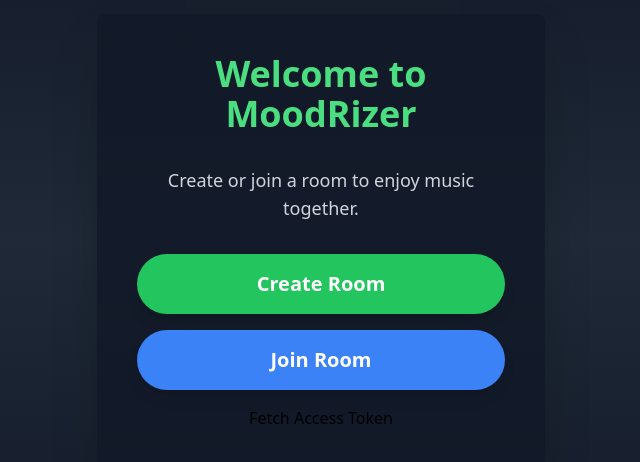
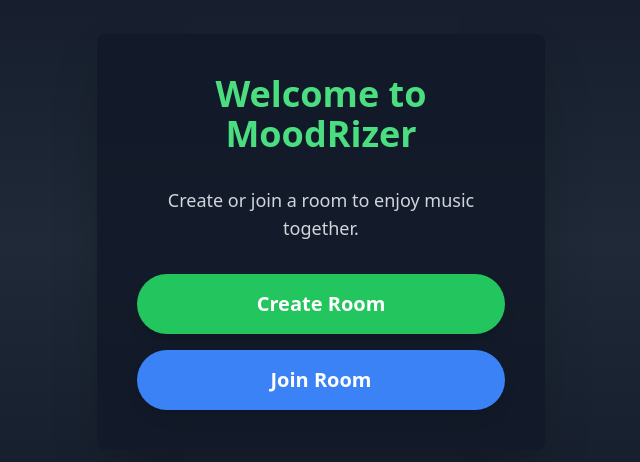
Before and after one commit to amandeepta/MoodRizer, a React (Vite) app in the folder client/: page /main in a window 1280 px wide. Shown: the part 158-620 px from the top of the page, without its empty margins (319-959 px from the left). Built offline with nearby package versions, Linux system fonts and the light colour scheme; no server answers.

Commit message:
Update MainPage component to remove fetch request to /access/token

```diff
--- a/client/src/components/Pages/MainPage.jsx
+++ b/client/src/components/Pages/MainPage.jsx
@@ -1,14 +1,24 @@
-import { useEffect } from 'react';
+import { useEffect, useState } from 'react';
 import { useNavigate } from 'react-router-dom';
 import axios from 'axios';
+import jwtDecode from 'jwt-decode';
 
 function MainPage() {
   const navigate = useNavigate();
-
+  const [accessToken, setAccessToken] = useState('');
   const fetchAccessToken = async () => {
     try {
-      const response = await axios.get('https://mood-rizer-backend.onrender.com/access/token', { withCredentials: true });
-      localStorage.setItem('accessToken', response.data.accessToken);
+      const urlParams = new URLSearchParams(window.location.search);
+      const token = urlParams.get('token');
+
+      if (token) {
+        const decodedToken = jwtDecode(token);
+        localStorage.setItem('accessToken', decodedToken);
+        setAccessToken(decodedToken)// Store the JWT token
+        console.log('Token decoded:', accessToken);
+      } else {
+        console.error('No token found in URL');
+      }
     } catch (error) {
       console.error('Error fetching access token:', error.message);
     }
@@ -20,7 +30,11 @@ function MainPage() {
 
   const handleCreateRoom = async () => {
     try {
-      const response = await axios.get('https://mood-rizer-backend.onrender.com/access/create-room');
+      const response = await axios.get('https://mood-rizer-backend.onrender.com/access/create-room', {
+        headers: {
+          'Authorization': `Bearer ${accessToken}`
+        }
+      });
       console.log(response.data.roomId);
       navigate(`/room/${response.data.roomId}`);
     } catch (error) {
@@ -52,11 +66,6 @@ function MainPage() {
           >
             Join Room
           </button>
-          <button
-            onClick={fetchAccessToken}
-          >
-            Fetch Access Token
-          </button>
         </div>
       </div>
     </div>
```
